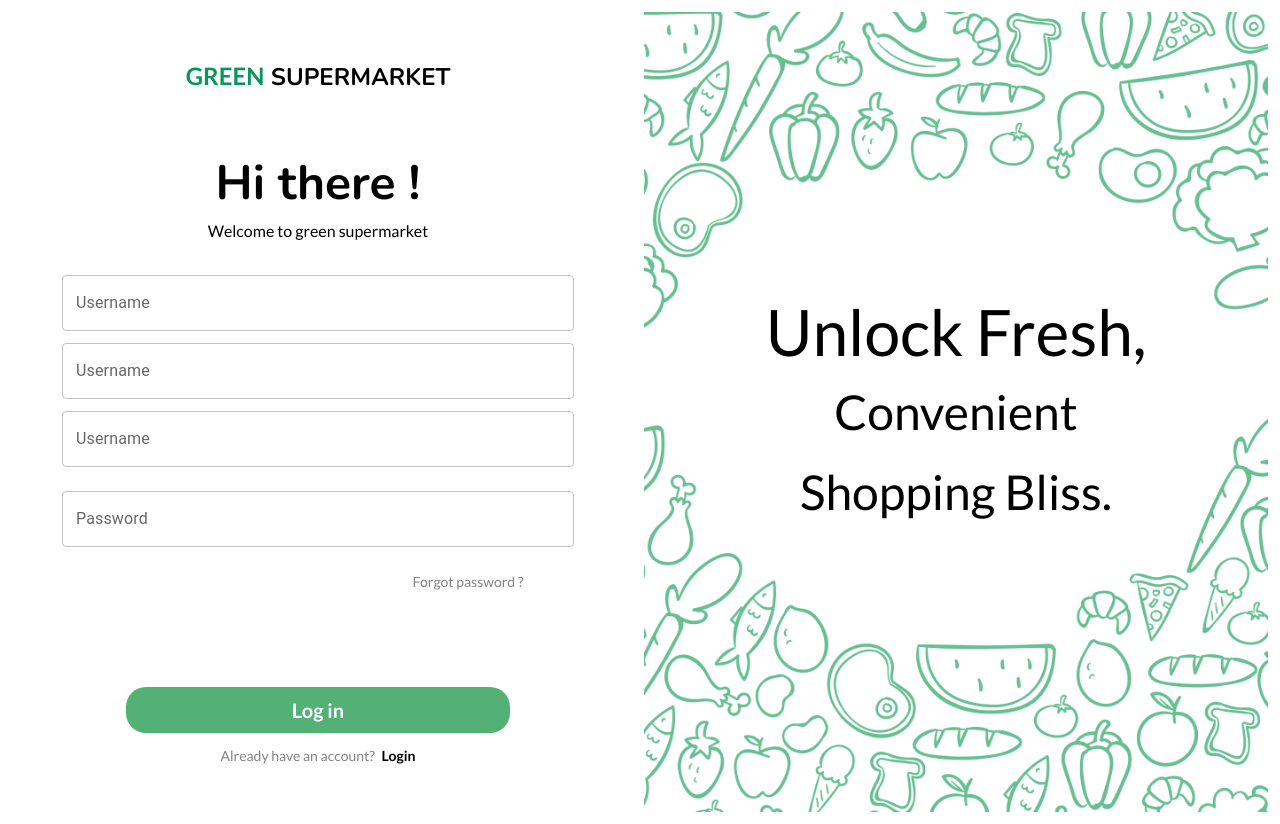
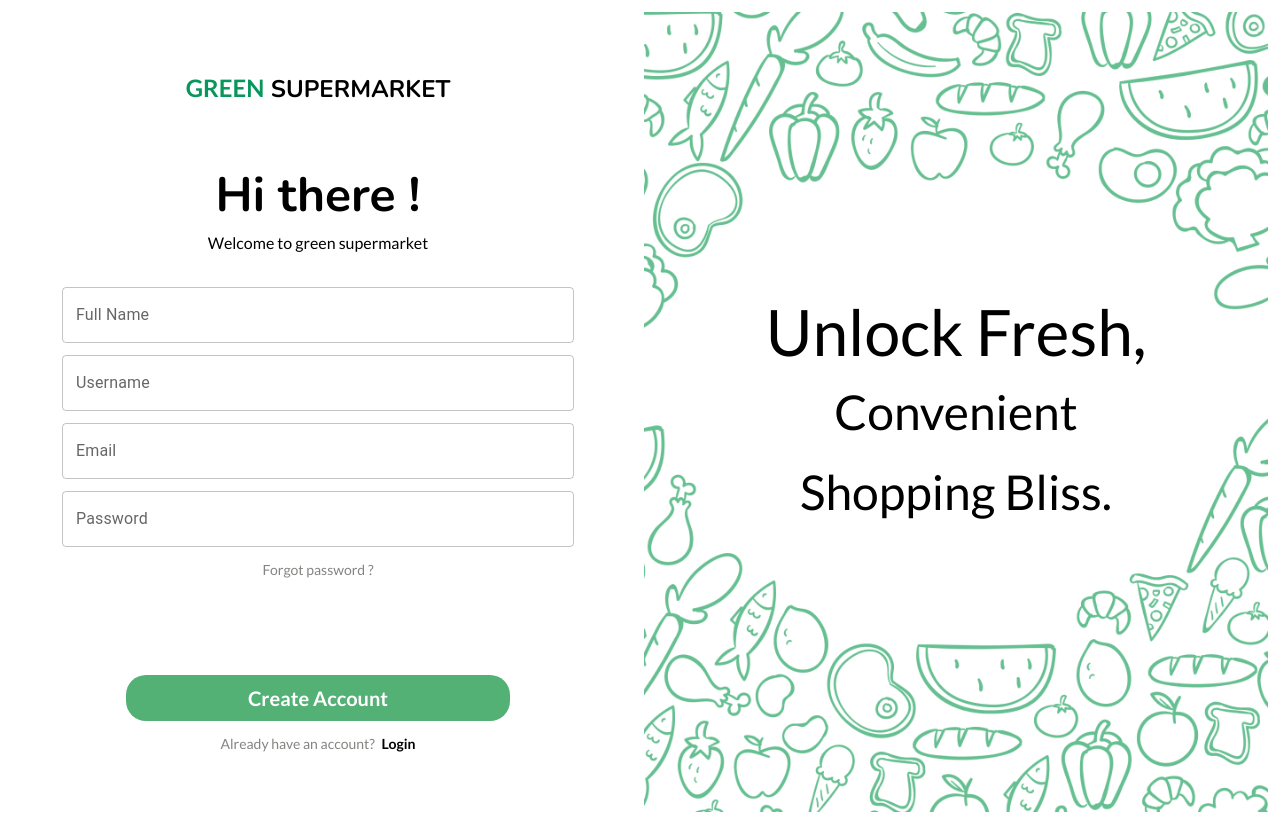
Before and after one commit to PraveenAththanayake/Green_Supermarket, a React (Vite) app in the folder frontend/: page /register in a window 1280 px wide. Built offline with nearby package versions, Linux system fonts and the light colour scheme.

Commit message:
Created alerts for login and register

```diff
--- a/frontend/src/pages/auth/Login.tsx
+++ b/frontend/src/pages/auth/Login.tsx
@@ -86,7 +86,7 @@ const Login = () => {
 
                 <Link
                   to="#"
-                  className="inline-block text-sm text-[#848482] lg:ml-[300px] hover:underline underline-offset-4"
+                  className="inline-block text-sm text-[#848482] hover:underline underline-offset-4"
                 >
                   Forgot password ?
                 </Link>
--- a/frontend/src/pages/auth/Register.tsx
+++ b/frontend/src/pages/auth/Register.tsx
@@ -1,11 +1,13 @@
 import leftBG from "../../../public/images/Login/LogingVector.png";
 // import { FaGoogle } from "react-icons/fa";
 import { registerApiCall } from "../../services/auth/AuthService";
-import { Link } from "react-router-dom";
+import { Link, useNavigate } from "react-router-dom";
 import { useForm } from "react-hook-form";
 import * as yup from "yup";
 import { yupResolver } from "@hookform/resolvers/yup";
 import TextField from "@mui/material/TextField";
+import MuiAlert, { AlertProps } from "@mui/material/Alert";
+import React from "react";
 
 const schema = yup.object().shape({
   name: yup.string().required("Full name is required"),
@@ -14,7 +16,15 @@ const schema = yup.object().shape({
   password: yup.string().required("Password is required"),
 });
 
+const Alert = React.forwardRef<HTMLDivElement, AlertProps>(function Alert(
+  props,
+  ref
+) {
+  return <MuiAlert elevation={6} ref={ref} variant="filled" {...props} />;
+});
+
 const Register = () => {
+  const navigator = useNavigate();
   const {
     register,
     handleSubmit,
@@ -23,14 +33,30 @@ const Register = () => {
     resolver: yupResolver(schema),
   });
 
-  const onSubmit = (data: object) => {
+  interface formData {
+    name: string;
+    username: string;
+    email: string;
+    password: string;
+  }
+
+  const onSubmit = (data: formData) => {
+    {
       registerApiCall(data)
         .then((res) => {
-        console.log(res.data);
+          setTimeout(() => {
+            navigator("/login");
+          }, 3000);
         })
         .catch((err) => {
           console.error(err);
+          if (err.response && err.response.status === 400) {
+            const errorMessage = "Username or Email already exists";
+
+            window.alert(errorMessage);
+          }
         });
+    }
   };
   return (
     <>
@@ -51,56 +77,55 @@ const Register = () => {
                 <FaGoogle color="black" className="mr-[20px]" />
                 Log in with Google
               </button> */}
-              <form
-                className="flex-col gap-3 flexCenter"
-                onClick={handleSubmit(onSubmit)}
-              >
-                {/* <input
-                  {...register("name")}
-                  className="border border-[#84848220] w-full h-[44px] text-[15px] text-[#848482] font-light rounded-[5px] outline-0 py-2 px-3 mb-[12px]"
-                  placeholder="Full name"
-                />
-                <p className="text-red-500">{errors.name?.message}</p>
-                <input
-                  {...register("username")}
-                  className="border border-[#84848220] w-full h-[44px] text-[15px] text-[#848482] font-light rounded-[5px] outline-0 py-2 px-3 mb-[12px]"
-                  placeholder="User name"
-                />
-                <p className="text-red-500">{errors.username?.message}</p>
-
-                <input
-                  {...register("email")}
-                  className="border border-[#84848220] w-full h-[44px] text-[15px] text-[#848482] font-light rounded-[5px] outline-0 py-2 px-3 mb-[12px]"
-                  placeholder="Email address"
-                />
-                <p className="text-red-500">{errors.email?.message}</p>
-
-                <input
-                  {...register("password")}
-                  type="password"
-                  className="border border-[#84848220] w-full h-[44px] text-[15px] text-[#848482] font-light rounded-[5px] outline-0 py-2 px-3 mb-[12px]"
-                  placeholder="Password"
-                />
-                <p className="text-red-500">{errors.password?.message}</p> */}
+              <form className="flex-col gap-3 flexCenter">
                 <TextField
                   {...register("name")}
+                  type="text"
+                  label="Full Name"
+                  variant="outlined"
+                  className="w-[90vw] md:w-[45vw] lg:w-[40vw]"
+                />
+                {errors.name && (
+                  <Alert
+                    severity="error"
+                    variant="outlined"
+                    sx={{ width: "100%" }}
+                  >
+                    {errors.name?.message}
+                  </Alert>
+                )}
+                <TextField
+                  {...register("username")}
+                  type="text"
                   label="Username"
                   variant="outlined"
                   className="w-[90vw] md:w-[45vw] lg:w-[40vw]"
                 />
+                {errors.username && (
+                  <Alert
+                    severity="error"
+                    variant="outlined"
+                    sx={{ width: "100%" }}
+                  >
+                    {errors.username?.message}
+                  </Alert>
+                )}
                 <TextField
-                  {...register("username")}
-                  label="Username"
+                  {...register("email")}
+                  type="email"
+                  label="Email"
                   variant="outlined"
                   className="w-[90vw] md:w-[45vw] lg:w-[40vw]"
                 />
-                <TextField
-                  {...register("email")}
-                  label="Username"
+                {errors.email && (
+                  <Alert
+                    severity="error"
                     variant="outlined"
-                  className="w-[90vw] md:w-[45vw] lg:w-[40vw]"
-                />
-                <p className="text-red-500">{errors.email?.message}</p>
+                    sx={{ width: "100%" }}
+                  >
+                    {errors.email?.message}
+                  </Alert>
+                )}
                 <TextField
                   {...register("password")}
                   label="Password"
@@ -108,19 +133,27 @@ const Register = () => {
                   type="password"
                   className="w-[90vw] md:w-[45vw] lg:w-[40vw]"
                 />
-                <p className="text-red-500">{errors.password?.message}</p>
-
+                {errors.password && (
+                  <Alert
+                    severity="error"
+                    variant="outlined"
+                    sx={{ width: "100%" }}
+                  >
+                    {errors.password?.message}
+                  </Alert>
+                )}
                 <Link
                   to="#"
-                  className="inline-block text-sm text-[#848482] lg:ml-[300px] hover:underline underline-offset-4"
+                  className="inline-block text-sm text-[#848482] hover:underline underline-offset-4"
                 >
                   Forgot password ?
                 </Link>
                 <button
                   type="submit"
                   className="w-[80vw] py-2 mt-8 bg-[#53B176] text-4xl font-bold text-white rounded-[20px] mb-[12px] md:w-[30vw] lg:mt-[83px]"
+                  onClick={handleSubmit(onSubmit)}
                 >
-                  Log in
+                  Create Account
                 </button>
               </form>
               <p className="font-medium text-[14px] text-[#848482] text-center">
```
Lines whose indentation alone changed are shown as unchanged.
